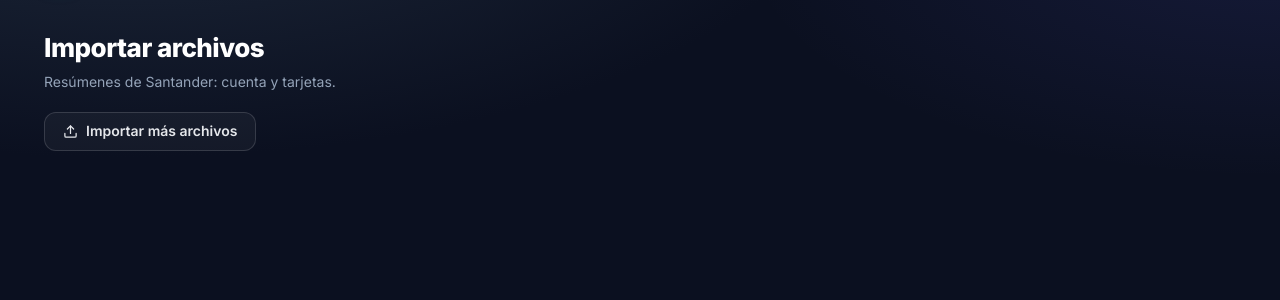
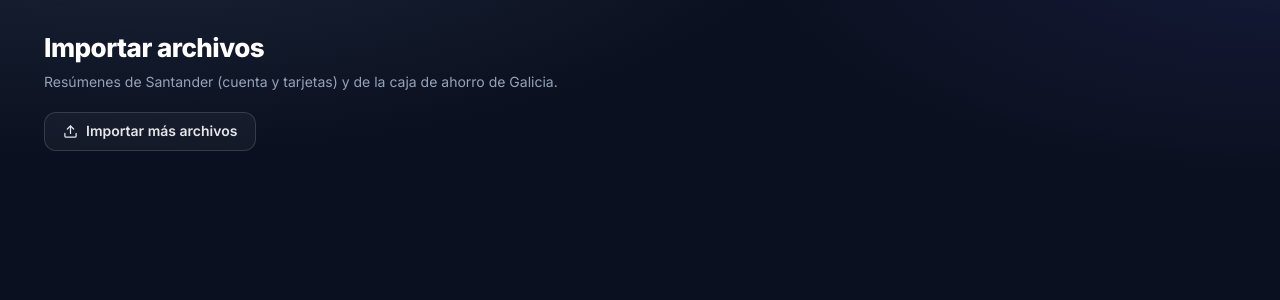
Before and after one commit to noapex/bcoadmin, a Django app: template templates/movimientos/upload.html in a window 1280 px wide. Shown: the part 62-362 px from the top of the page. Run offline with Django 3.2, Linux system fonts and the light colour scheme; the template is opened without the code that fills it, so the values that code supplies are empty.

Commit message:
feat: galicia source in movements filter, rule form and import docs

```diff
--- a/movimientos/forms.py
+++ b/movimientos/forms.py
@@ -58,7 +58,8 @@ class CategoriaForm(forms.ModelForm):
 
 
 class ReglaForm(forms.ModelForm):
-    FUENTES = [("", "Cualquiera"), ("cuenta", "Cuenta"), ("tarjeta", "Cualquier tarjeta"),
+    FUENTES = [("", "Cualquiera"), ("cuenta", "Cuenta"), ("galicia", "Galicia"),
+               ("tarjeta", "Cualquier tarjeta"),
                ("visa", "Visa"), ("amex", "Amex"), ("master", "Master")]
     MONEDAS = [("", "Cualquiera"), ("ARS", "ARS"), ("USD", "USD")]
     TIPOS = [("", "Sin cambio"), ("ingreso", "Ingreso"), ("gasto", "Gasto"), ("interno", "Interno")]
--- a/movimientos/views.py
+++ b/movimientos/views.py
@@ -22,7 +22,7 @@ from .services.importer import import_files
 
 MONEDAS = ("ARS", "USD")
 TITULO_MONEDA = {"ARS": "Pesos", "USD": "Dólares"}
-FUENTES = ("cuenta",) + tuple(sorted(CARD_SOURCES))
+FUENTES = ("cuenta", "galicia") + tuple(sorted(CARD_SOURCES))
 MES_RE = re.compile(r"^\d{4}-(0[1-9]|1[0-2])$")
 ANIO_MIN, ANIO_MAX = 2000, 2100
 MAX_MESES = 60
--- a/templates/movimientos/upload.html
+++ b/templates/movimientos/upload.html
@@ -7,7 +7,7 @@
 <div class="page-head">
   <div>
     <h1>Importar archivos</h1>
-    <p class="sub">Resúmenes de Santander: cuenta y tarjetas.</p>
+    <p class="sub">Resúmenes de Santander (cuenta y tarjetas) y de la caja de ahorro de Galicia.</p>
   </div>
 </div>
 
```
Also changed, not shown: movimientos/tests/test_views.py (+6 -0 lines), README.md.
